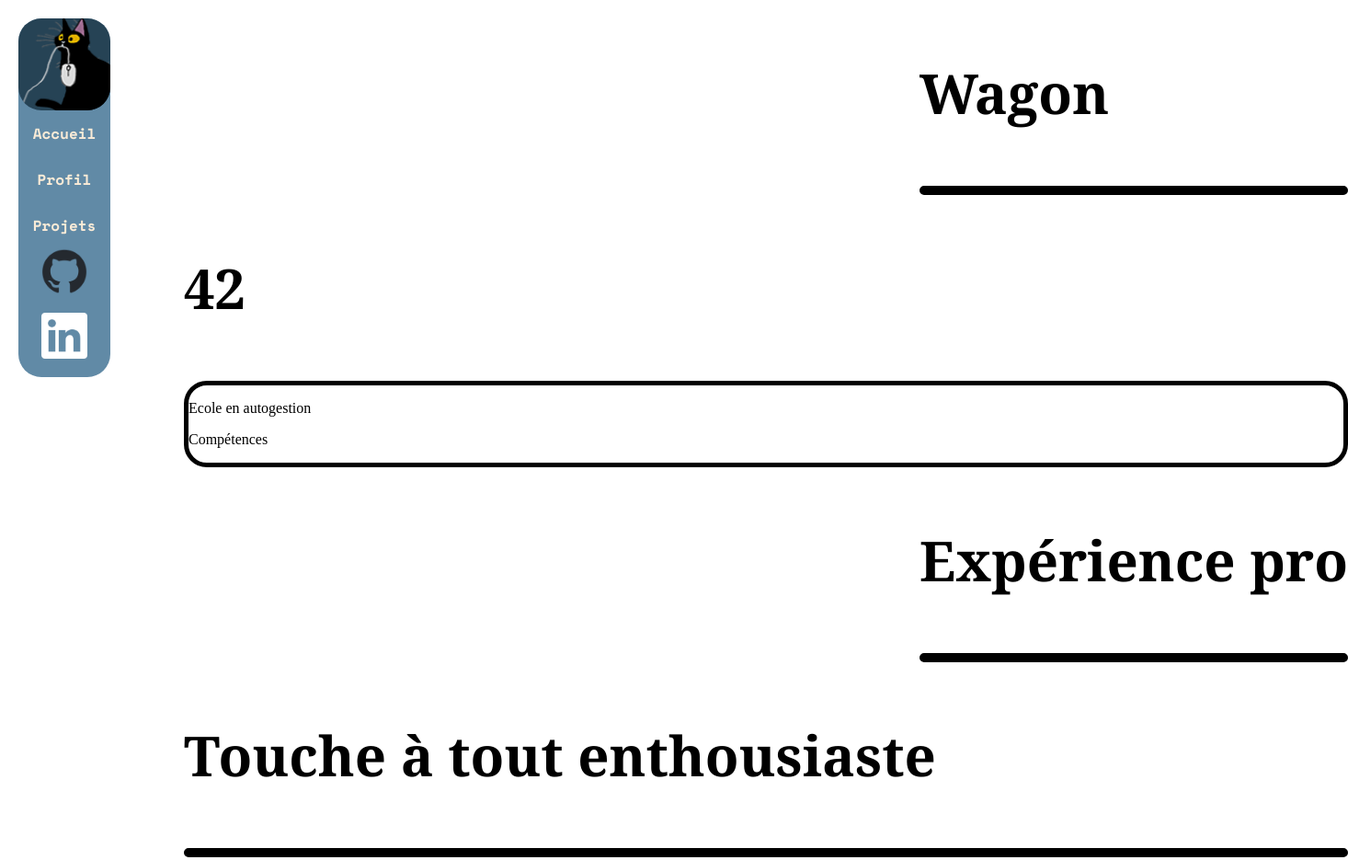
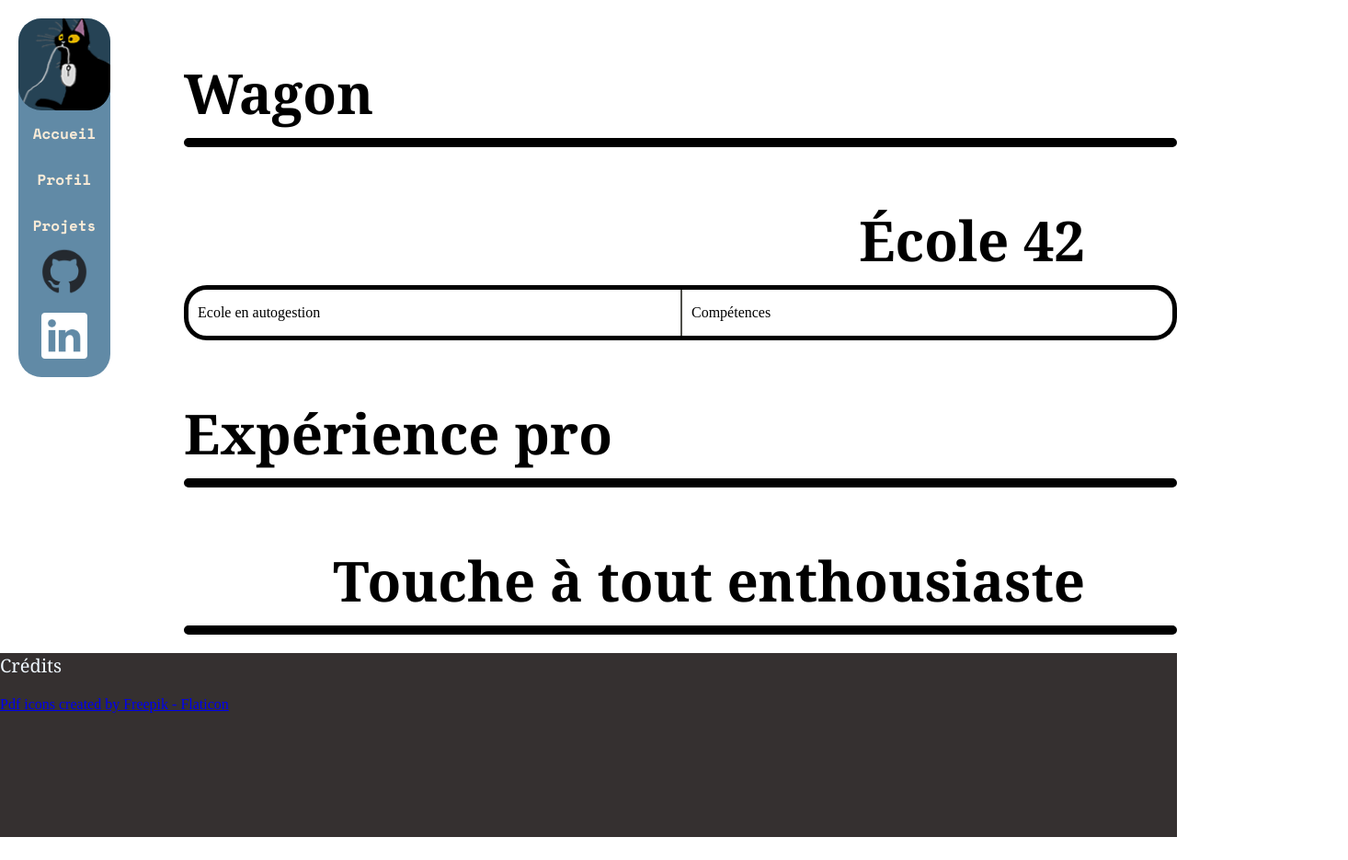
Before and after one commit to GabPillow/site_pro, a plain HTML site: page profil.html in a window 1280 px wide. Shown: the top 935 px of the page at 92% size, 1466 px wide, since content can reach past the window. After the commit the page ends 910 px from the top, so only its background shows below. Drawn offline with nearby package versions, Linux system fonts and the light colour scheme; a script that the page names is missing.

Commit message:
mef des sections profils

```diff
--- a/profil.html
+++ b/profil.html
@@ -28,13 +28,12 @@
             </a>
         </div>
         <div class="middleprofil">
-            <div class="rightinfo">
             <p class="titleprofil">Wagon</p>
             <div class="borderinfo">
             </div>
+            <div class="tright">
+                <p class="titleprofil">École 42</p>
             </div>
-            <div class="leftinfo">
-                <p class="titleprofil">42</p>
             <div class="borderinfo" id="fortytwo">
                 <div id="descft">
                     <p>Ecole en autogestion</p>
@@ -43,16 +42,13 @@
                     <p>Compétences</p>
                 </div>
             </div>
-            </div>
-            <div class="rightinfo">
             <p class="titleprofil">Expérience pro</p>
             <div class="borderinfo">
             </div>
+            <div class="tright">
+                <p class="titleprofil">Touche à tout enthousiaste</p>
             </div>
-            <div class="leftinfo">
-                <p class="titleprofil">Touche à tout enthousiaste</p>
             <div class="borderinfo">
-                </div>
             </div>
         </div>
         <div class="credit">
--- a/stylesheet.css
+++ b/stylesheet.css
@@ -49,10 +49,15 @@
     font-size: 60px;
 }
 
+.tright {
+    text-align: right;
+    margin-right: 100px;
+}
+
 .middle {
     display :grid;
-    grid-template-columns: auto;
-    grid-template-rows: 120px 120px auto 300px;
+    grid-template-columns: 1fr;
+    grid-template-rows: 100px 100px auto auto;
     grid-template-areas:
     "title ."
     "subheader ."
@@ -63,12 +68,13 @@
 .middleprofil {
     display: grid;
     margin-left: 200px;
+    grid-template-rows: repeat(4,150px auto);
 }
 
 .presentation {
+    white-space: nowrap;
     color :aliceblue;
-    margin-left: 140px;
-    width : 5000px;
+    margin-left: 140px
 }
 
 h1 {
@@ -96,7 +102,7 @@
     justify-items: center;
     grid-area: cv;
     display : grid;
-    grid-template-columns: 300px 300px 300px;
+    grid-template-columns: repeat(3, 300px);
     grid-template-rows: 50px 30px;
 }
 
@@ -119,16 +125,19 @@
     font-family: Georgia, 'Times New Roman', Times, serif;
 }
 
-.leftinfo {
+#fortytwo {
+    display: grid;
+    grid-template-columns: repeat(2, 1fr);
+    grid-template-rows: auto;
 }
 
-.rightinfo {
-    margin-left: 800px;
+#descft {
+    padding-left: 10px;
 }
 
-.fortytwo {
-    display: grid;
-    grid-template-columns: auto auto;
+#compft {
+    padding-left: 10px;
+    border-left: 2px solid #4e4e49;
 }
 
 .borderinfo {
```
Lines whose indentation alone changed are shown as unchanged.
